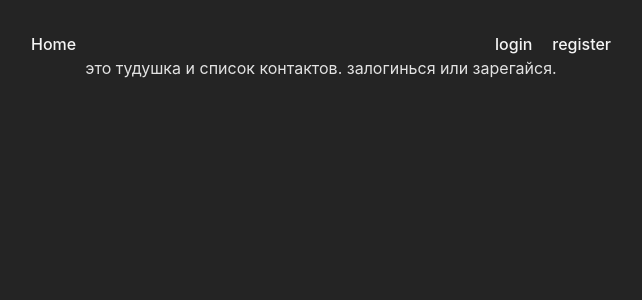
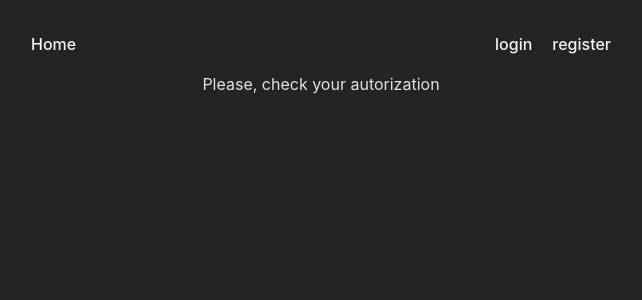
Before and after one commit to Carolinealt/goit-react-hw-08, a React app: page / in a window 1280 px wide. Shown: the top 300 px of the page, without its empty margins (319-961 px from the left). Built offline with nearby package versions, Linux system fonts and the light colour scheme; the HTML template or start-up script is replaced by a standard one.

Commit message:
homepage

```diff
--- a/src/pages/HomePage/HomePage.jsx
+++ b/src/pages/HomePage/HomePage.jsx
@@ -1,5 +1,17 @@
+import { useSelector } from "react-redux";
+import { selectIsLoggedIn, selectUser } from "../../redux/auth/selectors";
+
 const HomePage = () => {
-  return <>это тудушка и список контактов. залогинься или зарегайся. </>;
+  const isLogedIn = useSelector(selectIsLoggedIn);
+  const { name } = useSelector(selectUser);
+  return (
+    <>
+      {isLogedIn ? (
+        <p>Welocome, {name}</p>
+      ) : (
+        <p>Please, check your autorization</p>
+      )}
+    </>
+  );
 };
-
 export default HomePage;
--- a/src/redux/auth/selectors.js
+++ b/src/redux/auth/selectors.js
@@ -1,2 +1,3 @@
 export const selectIsLoggedIn = (state) => state.auth.isLoggedIn;
 export const selectAuth = (state) => state.auth;
+export const selectUser = (state) => state.auth.user;
```
